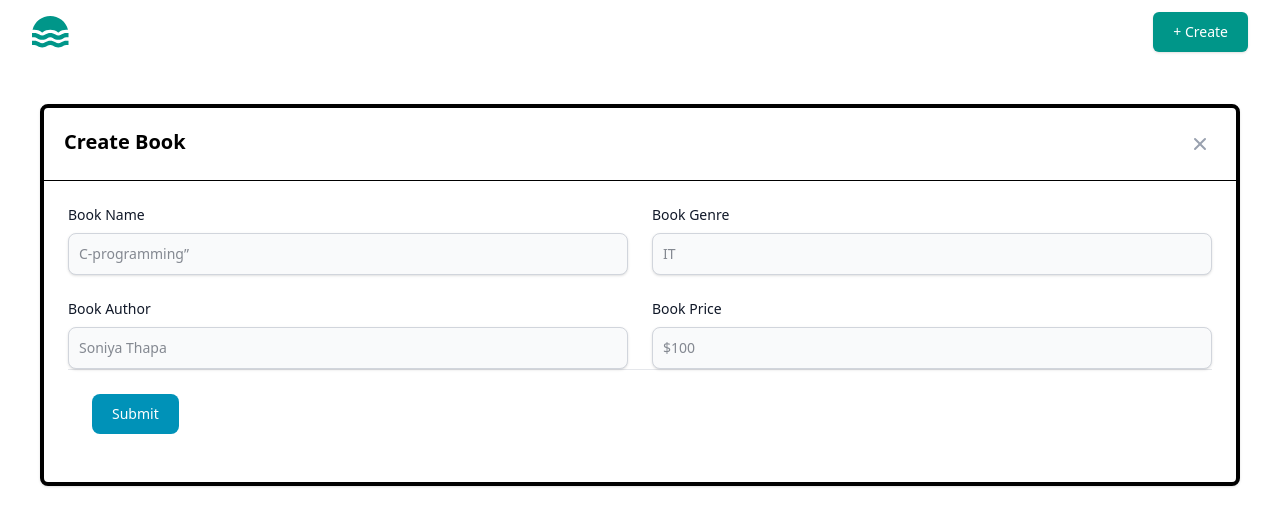
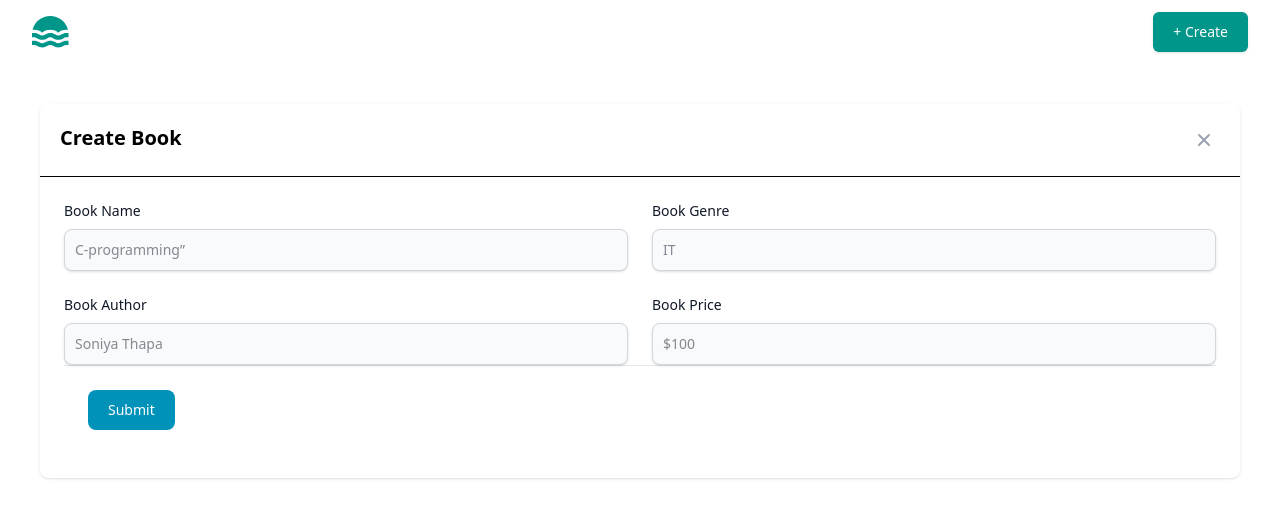
Before and after one commit to Soniya-Thapa/react_frontend_for_node.js, a React (Vite) app: page /create-page in a window 1280 px wide. Shown: the top 526 px of the page. Built offline with nearby package versions, Linux system fonts and the light colour scheme.

Commit message:
border removed

```diff
--- a/src/pages/CreatePage.jsx
+++ b/src/pages/CreatePage.jsx
@@ -48,7 +48,7 @@ function CreatePage() {
       <Navbar />
 
       <div>
-        <div className="bg-white border border-4 rounded-lg shadow relative m-10">
+        <div className="bg-white rounded-lg shadow relative m-10">
           <div className="flex items-start justify-between p-5 border-b rounded-t">
             <h3 className="text-xl font-semibold">
               Create Book
--- a/src/pages/EditPage.jsx
+++ b/src/pages/EditPage.jsx
@@ -37,7 +37,7 @@ function EditPage() {
     <>
       <Navbar />
       <div>
-        <div className="bg-white border border-4 rounded-lg shadow relative m-10">
+        <div className="bg-white  rounded-lg shadow relative m-10">
           <div className="flex items-start justify-between p-5 border-b rounded-t">
             <h3 className="text-xl font-semibold">
               Edit Book
```
